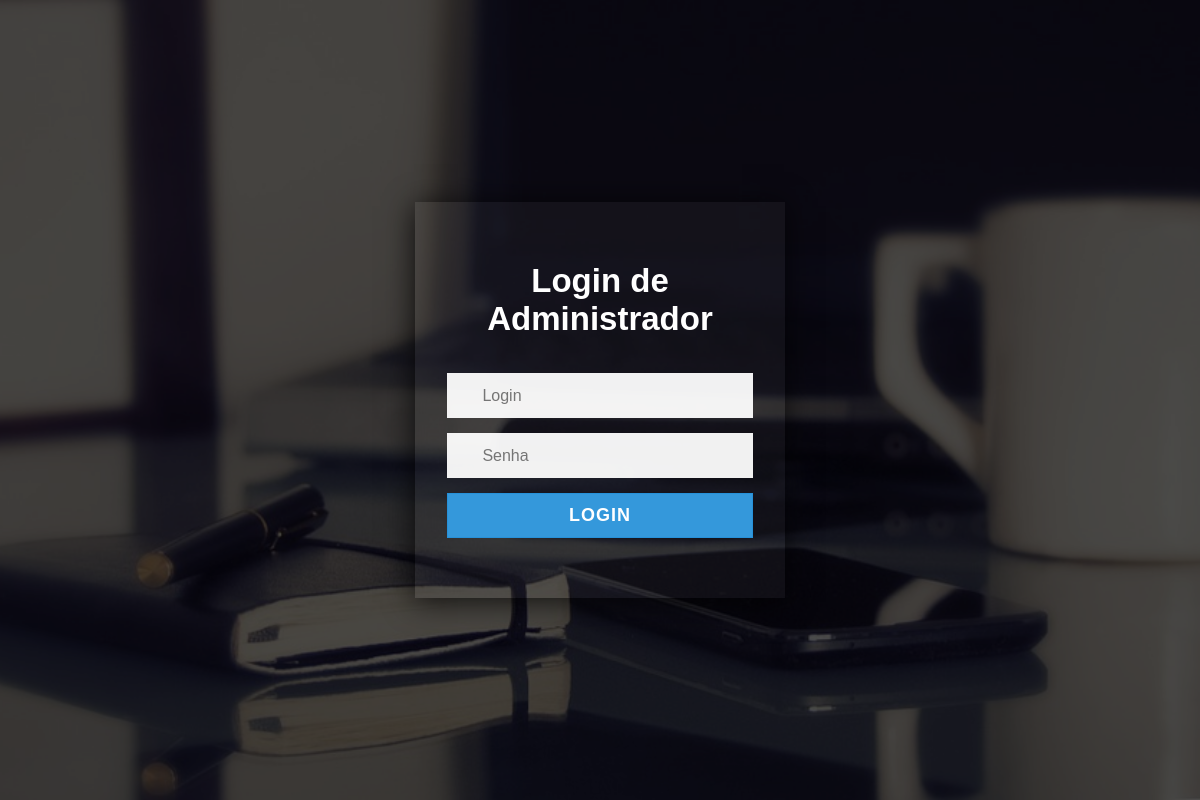
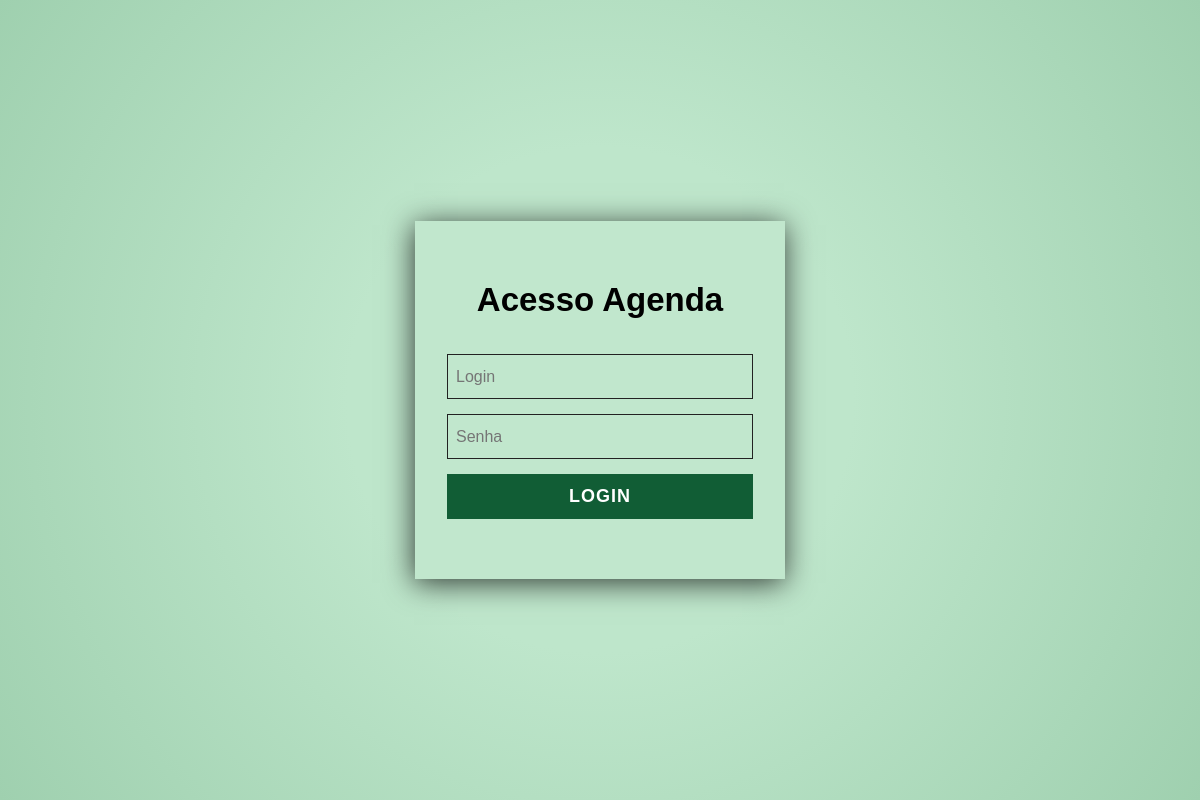
Before and after one commit to CaioHPerlin/contact-book-offline, an Electron app: page views/login/index.html in a window 1200 px wide. Drawn offline with Linux system fonts and the light colour scheme.

Commit message:
fix: integrate new login page design

```diff
--- a/views/login/index.html
+++ b/views/login/index.html
@@ -3,7 +3,7 @@
 	<head>
 		<meta charset="utf-8" />
 		<meta http-equiv="X-UA-Compatible" content="IE=edge" />
-		<title>Login de Administrador</title>
+		<title>Acesso Agenda</title>
 
 		<meta name="viewport" content="width=device-width, initial-scale=1" />
 		<meta
@@ -21,14 +21,14 @@
 	<body>
 		<div class="bg-img">
 			<div class="content">
-				<header>Login de Administrador</header>
+				<header>Acesso Agenda</header>
 				<form id="form-login" action="">
 					<div class="field">
 						<span class="fa fa-user"></span>
 						<input
 							type="text"
 							required
-							name="username"
+							name="name"
 							placeholder="Login"
 						/>
 					</div>
--- a/views/login/main.css
+++ b/views/login/main.css
@@ -1,25 +1,22 @@
-*{
+* {
 	margin: 0;
 	padding: 0;
 	box-sizing: border-box;
 	user-select: none;
 }
-  .bg-img{
-    background: url('../images/bg.jpg');
+.bg-img {
+	background: rgb(190, 230, 203);
+	background: radial-gradient(
+		circle,
+		rgba(190, 230, 203, 1) 35%,
+		rgba(159, 208, 175, 1) 100%
+	);
 	height: 100vh;
-    background-size: cover;
+
 	background-position: center;
 }
-  .bg-img:after{
-    position: absolute;
-    content: '';
-    top: 0;
-    left: 0;
-    height: 100%;
-    width: 100%;
-    background: rgba(0,0,0,0.7);
-  }
-  .content{
+
+.content {
 	position: absolute;
 	top: 50%;
 	left: 50%;
@@ -27,41 +24,42 @@
 	text-align: center;
 	padding: 60px 32px;
 	width: 370px;
-    transform: translate(-50%,-50%);
-    background: rgba(255,255,255,0.04);
-    box-shadow: -1px 4px 28px 0px rgba(0,0,0,0.75);
+	transform: translate(-50%, -50%);
+	background: rgba(255, 255, 255, 0.04);
+	box-shadow: -1px 4px 28px 0px rgba(0, 0, 0, 0.75);
 }
-  .content header{
-    color: white;
+.content header {
+	color: black;
 	font-size: 33px;
 	font-weight: 600;
 	margin: 0 0 35px 0;
-    font-family: 'Montserrat',sans-serif;
+	font-family: 'Montserrat', sans-serif;
 }
-  .field{
+.field {
 	position: relative;
 	margin-top: 15px;
 	height: 45px;
 	width: 100%;
 	display: flex;
-    background: rgba(255,255,255,0.94);
+	color: #000;
 }
-  .field span{
+.field span {
 	color: #222;
-    width: 40px;
+	width: 0px;
 	line-height: 45px;
 }
-  .field input{
+.field input {
 	height: 100%;
 	width: 100%;
 	background: transparent;
-    border: none;
+	border: 1px solid #222;
 	outline: none;
 	color: #222;
 	font-size: 16px;
-    font-family: 'Poppins',sans-serif;
+	padding: 0 8px;
+	font-family: 'Poppins', sans-serif;
 }
-  .show{
+.show {
 	position: absolute;
 	right: 13px;
 	font-size: 13px;
@@ -69,21 +67,21 @@
 	color: #222;
 	display: none;
 	cursor: pointer;
-    font-family: 'Montserrat',sans-serif;
+	font-family: 'Montserrat', sans-serif;
 }
-  .pass-key:valid ~ .show{
+.pass-key:valid ~ .show {
 	display: block;
 }
-  .field input[type="submit"]{
-    background: #3498db;
-    border: 1px solid #2691d9;
+.field input[type='submit'] {
+	background: #115d35;
+	border: 1px solid #115d35;
 	color: white;
 	font-size: 18px;
 	letter-spacing: 1px;
 	font-weight: 600;
 	cursor: pointer;
-    font-family: 'Montserrat',sans-serif;
+	font-family: 'Montserrat', sans-serif;
 }
-  .field input[type="submit"]:hover{
-    background: #2691d9;
+.field input[type='submit']:hover {
+	background: #1e7547;
 }
```
Lines whose indentation alone changed are shown as unchanged.
